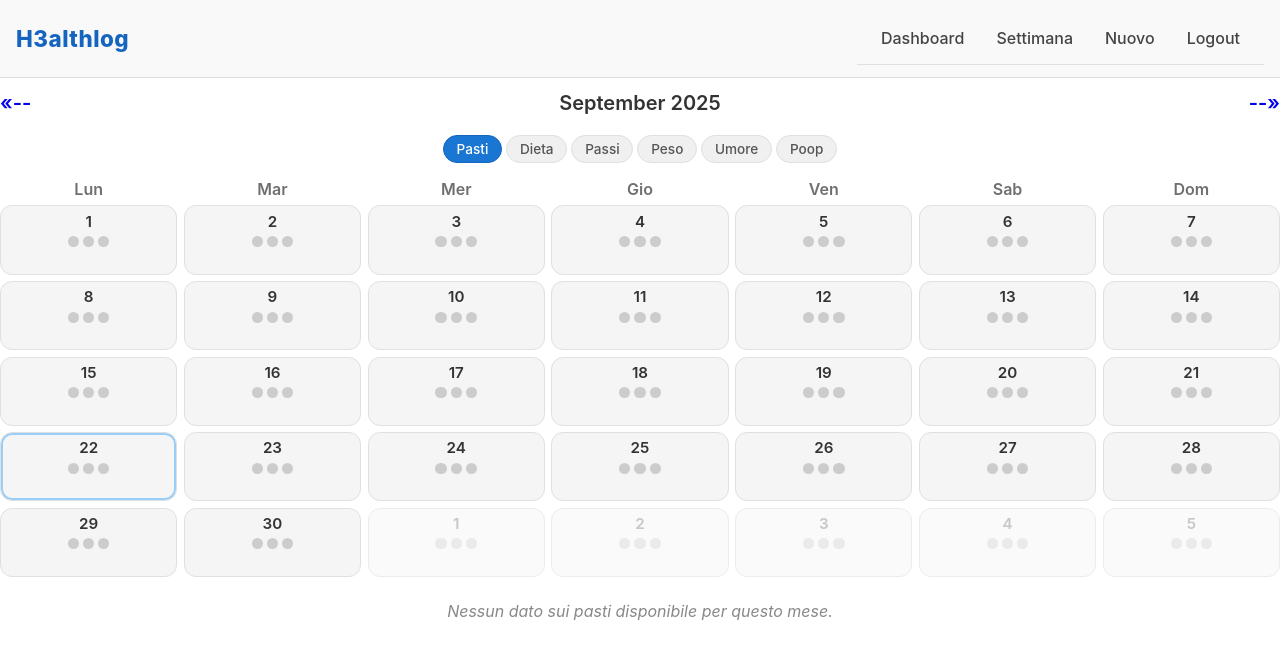
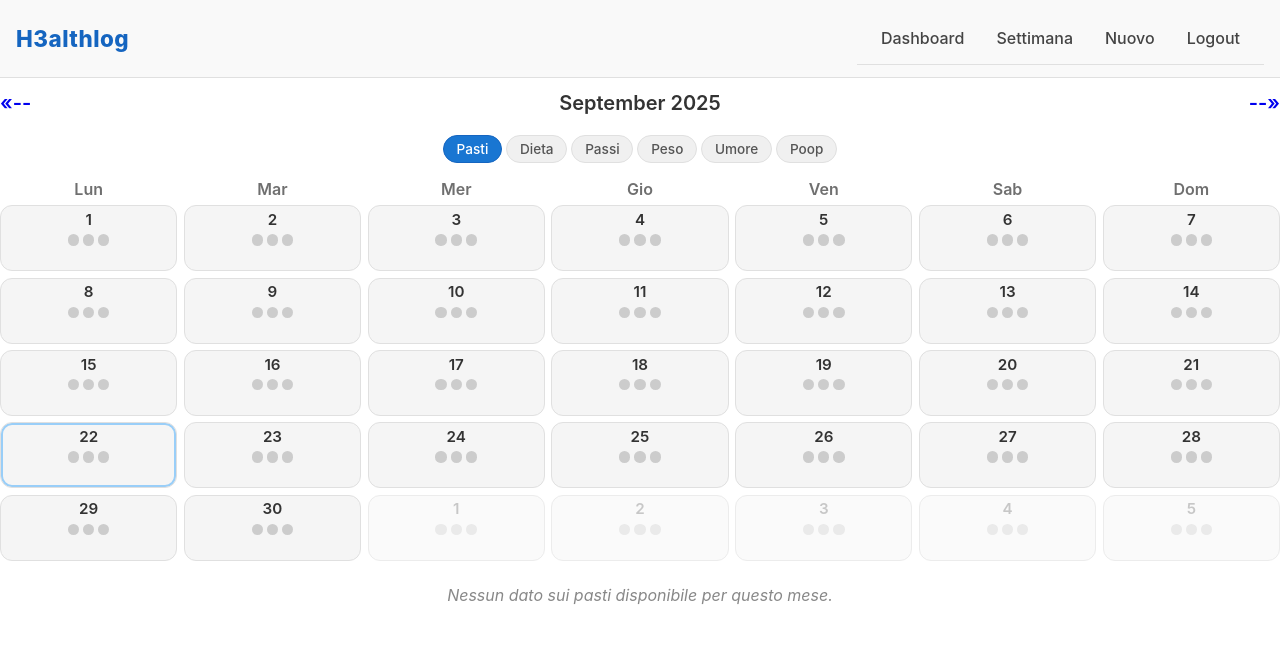
Before and after one commit to ar3ac/h3althlog, a Flask app: page /month in a window 1280 px wide. Shown: the top 659 px of the page. Run offline with Flask 3, Linux system fonts and the light colour scheme; data that the repository does not hold is empty; parts of the project's set-up code (start-up, migrations or seed data) failed here and were passed over.

Commit message:
meals mean .....

```diff
--- a/src/h3althlog/static/css/dashboard.css
+++ b/src/h3althlog/static/css/dashboard.css
@@ -7,6 +7,12 @@
    - Cards & Charts
    - Utilities
    ========================================================= */
+
+*,
+*::before,
+*::after {
+    box-sizing: border-box;
+}
 
 /* -----------------------------
    Variabili di tema
```
